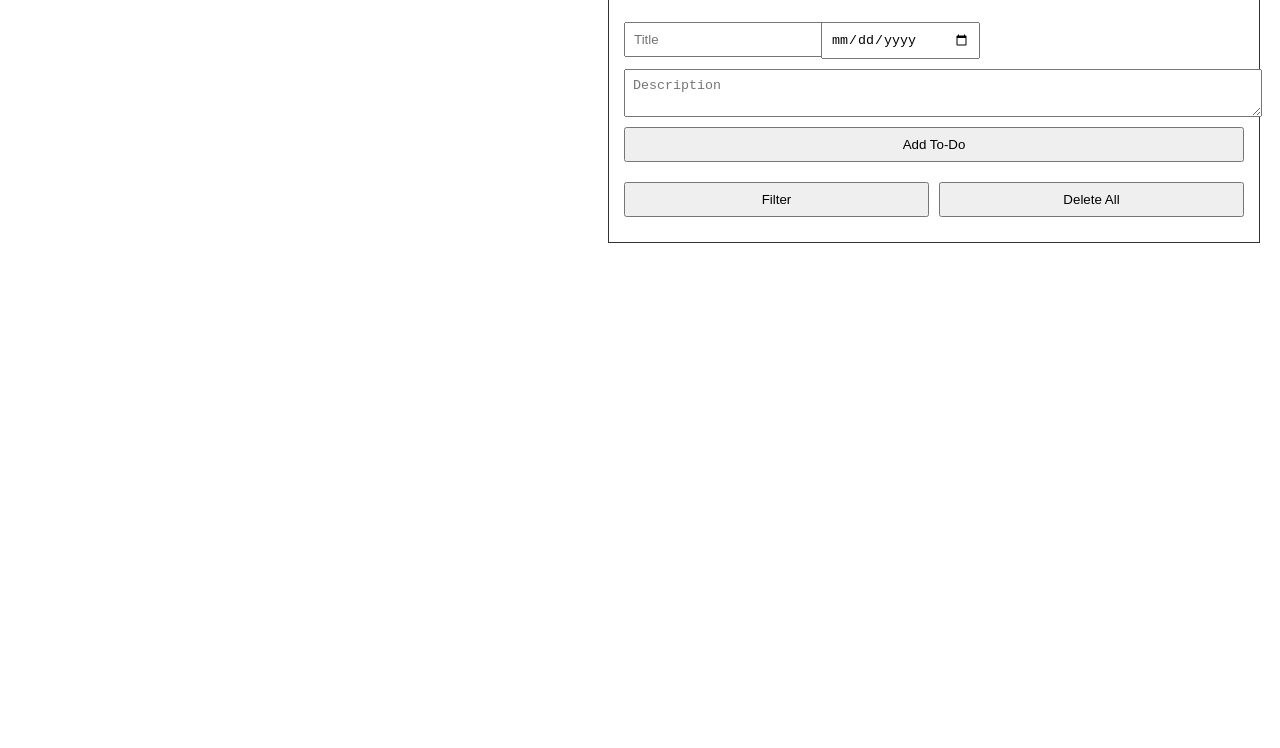
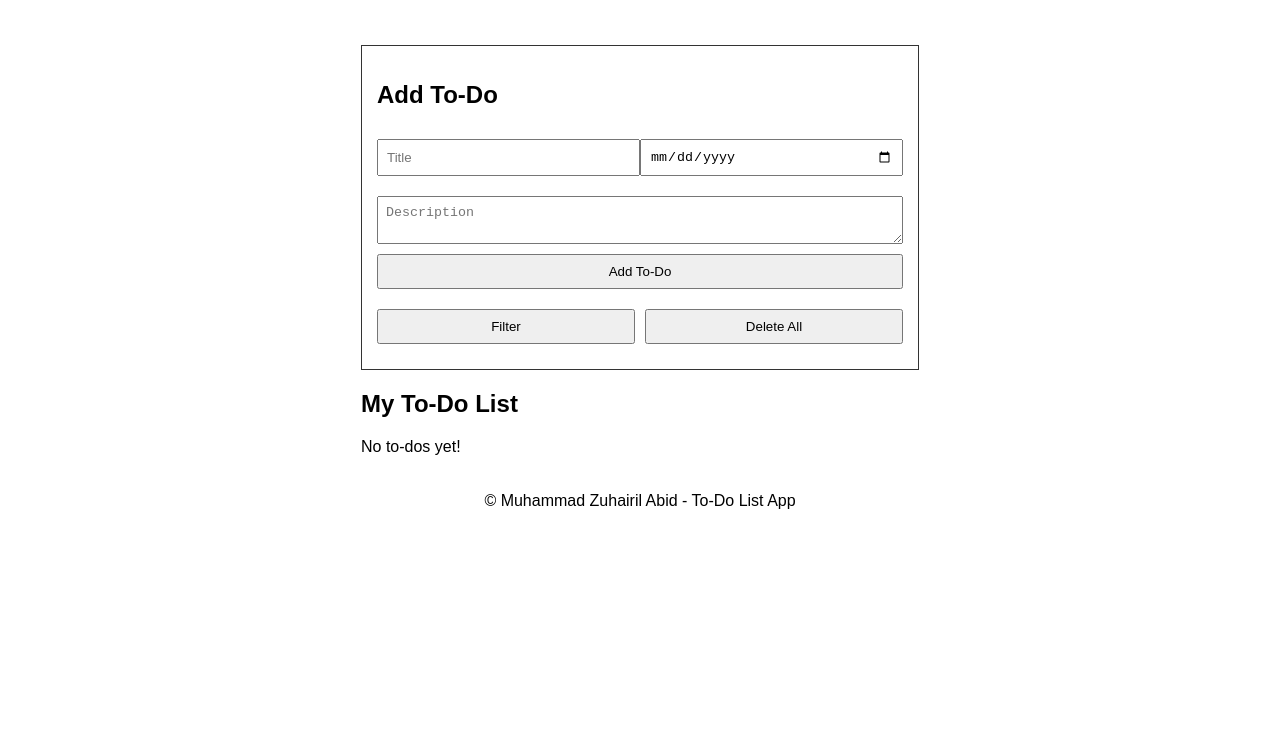
Before and after one commit to zuhairilabid/CodingCamp-290925-zuhairilabid, a plain HTML site: page index.html in a window 1280 px wide. Shown: the part 92-840 px from the top of the page. Before the commit the page ends 800 px from the top, so only its background shows below. Drawn offline with Linux system fonts and the light colour scheme.

Commit message:
Revised Layout and Filter

```diff
--- a/css/style.css
+++ b/css/style.css
@@ -1,8 +1,22 @@
 body {
   font-family: Arial, sans-serif;
-  display: flex;
   gap: 30px;
   margin: 20px;
+}
+
+html, body {
+  height: 100%;
+}
+
+* {
+  box-sizing: border-box;
+}
+
+/* Container */
+#todo-container {
+  display: flex;
+  flex-direction: column;
+  align-items: center;
 }
 
 /* Left panel: list */
@@ -26,8 +40,13 @@ body {
 }
 
 /* Right panel: form */
+
+#todo-form-container {
+  display: flex;
+  width: 45%;
+  flex-direction: column;
+}
 #todo-form {
-  width: 50%;
   border: 1px solid #333;
   padding: 15px;
 }
--- a/index.html
+++ b/index.html
@@ -6,29 +6,35 @@
   <link rel="stylesheet" href="css/style.css">
 </head>
 <body>
+  <header style="text-align: center; margin-bottom: 60px; margin-top: 40px;">
+    <h1>To-Do List Application</h1>
+  </header>
 
-  <!-- Left side: List -->
-  <div id="todo-list">
-    <h2>My To-Do List</h2>
-    <div id="items"></div>
-  </div>
-
-  <!-- Right side: Form -->
+  <div id="todo-container">
+    <!-- Top Side: To do Form -->
+    <div id="todo-form-container">
       <div id="todo-form">
         <h2>Add To-Do</h2>
-    <div style=>
-        <div style="float:left">
+        <div style="display: flex;width: 100%; margin-bottom: 10px; justify-content: space-between;">
           <input type="text" id="title" placeholder="Title">
-        </div>
-        <div style="float:left">
           <input type="date" id="date">
-        </div>
         </div>
           <textarea id="description" placeholder="Description"></textarea>
           <button onclick="addTodo()">Add To-Do</button>
         <div id="buttons">
           <button onclick="filterTodos()">Filter</button>
           <button onclick="deleteAll()">Delete All</button>
+        </div>
+      </div>
+    </div>
+
+    <!-- Bottom: To do List -->
+    <div id="todo-list">
+      <h2>My To-Do List</h2>
+      <div id="items">
+        <!-- To-Do items will be dynamically added here -->
+        <p id="no-todos">No to-dos yet!</p>
+      </div>
     </div>
   </div>
 
@@ -84,6 +90,11 @@
   </div>
   <!---->
 
+  <!-- Footer -->
+  <footer style="text-align: center; margin-top: 20px;">
+    <p>&copy; Muhammad Zuhairil Abid - To-Do List App</p>
+  </footer>
+  <!-- Javascript -->
   <script src="js/script.js"></script>
 </body>
 </html>
--- a/js/script.js
+++ b/js/script.js
@@ -1,3 +1,4 @@
+// render and edit to do items
 let todos = [];
 let currentEditIndex = null;
 
@@ -24,6 +25,7 @@ function renderTodos(list = todos) {
   });
 }
 
+// add and delete to do items
 function addTodo() {
   const title = document.getElementById('title').value;
   const date = document.getElementById('date').value;
@@ -54,17 +56,9 @@ function deleteAll() {
   }
 }
 
-/*
-function filterTodos() {
-  const type = prompt("Filter by: title/status/date");
-  const value = prompt("Enter value to filter");
-  if(type && value) {
-    const filtered = todos.filter(todo => String(todo[type]).toLowerCase().includes(value.toLowerCase()));
-    renderTodos(filtered);
-  }
-}*/
 
-// New filter state
+// Filtering
+let activeFilters = { date: "", title: "", status: "" };
 function filterTodos() {
   document.getElementById('filter-popup').style.display = 'flex';
 }
```
Lines whose indentation alone changed are shown as unchanged.
